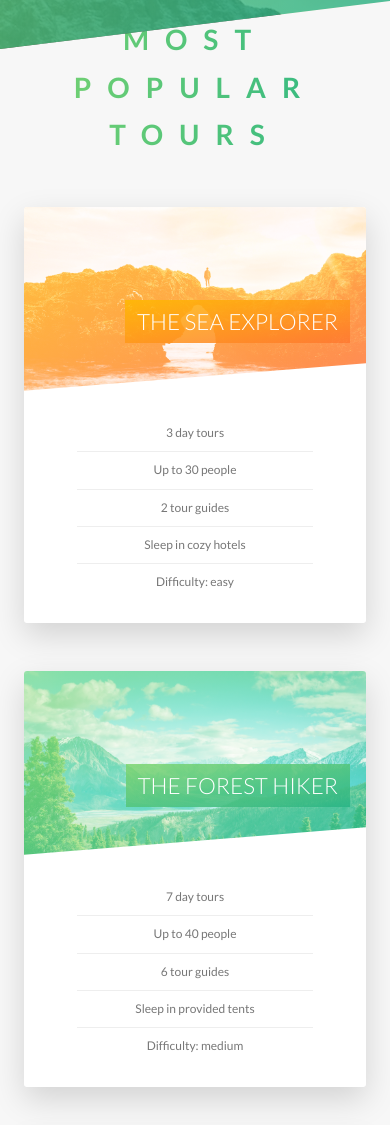
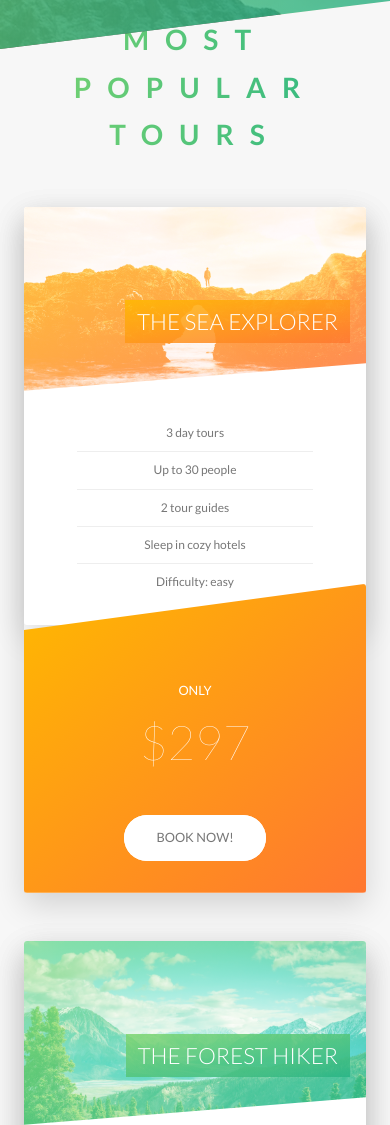
Before and after one commit to Naveen-S/natours, a website: page index.html in a window 390 px wide. Shown: the part 2664-3789 px from the top of the page. Drawn offline with Linux system fonts and the light colour scheme.

Commit message:
Media queries again.

```diff
--- a/sass/components/_card.scss
+++ b/sass/components/_card.scss
@@ -122,4 +122,71 @@
             text-transform: uppercase;
         }
     }
+
+    @include respond(tab-port) {
+        position: relative;
+        height: auto;
+        border-radius: 3px;
+        background-color: $color-white;
+        box-shadow: 0 1.5rem 4rem rgba($color-black, .15);
+        &__side {
+            height: auto;
+            transition: transform 0.8s ease;
+            position: relative;
+            width: 100%;
+
+            &--front {
+                height: auto;
+            }
+            &--back {
+                clip-path: polygon(0 15%, 100% 0, 100% 100%, 0 100%);
+                height: auto;
+                margin-top: -12%;
+                transform: rotateY(0deg);
+                &-1{
+                    background: linear-gradient(to right bottom, $color-secondary-light, $color-secondary-dark);
+                }
+                &-2 {
+                    background: linear-gradient(to right bottom, $color-primary-light, $color-primary-dark);
+                }
+                &-3{
+                    background: linear-gradient(to right bottom, $color-tertiary-light, $color-tertiary-dark);
+                }
+            }
+        }
+
+        &:hover &__side--front {
+            transform: rotateY(0deg);
+        }
+
+        &:hover &__side--back {
+            transform: rotateY(0deg);
+        }
+
+
+        &__cta {
+            margin: 0 auto;
+            padding: 4rem;
+            text-align: center;
+            padding-top: 7rem;
+        }
+        &__price-box {
+            color: $color-white;
+            margin-bottom: 4rem;
+            margin-top: 5rem;
+
+            &-only {
+                font-size: $default-font-size;
+                text-transform: uppercase;
+            }
+            &-value {
+                font-size: 6rem;
+                font-weight: 100;
+                text-transform: uppercase;
+            }
+        }
+
+    }
+
+
 }
--- a/sass/components/_form.scss
+++ b/sass/components/_form.scss
@@ -15,7 +15,9 @@
         border: 3px solid transparent;
         border-radius: 2px;
         transition: all .3s;
-
+        @include respond(phone){
+            width: 100%
+        }
         &:focus {
             outline: none;
             border-bottom: 3px solid $color-primary;
@@ -50,6 +52,9 @@
     &__radio-group {
         width: 49%;
         display: inline-block;
+        @include respond(phone){
+            width: 100%
+        }
     }
 
     &__radio-input {
--- a/sass/components/_story.scss
+++ b/sass/components/_story.scss
@@ -9,6 +9,15 @@
     transform: skewX(-12deg);
     border-radius: 3px;
 
+    @include respond(tab-port) {
+        width: 100%;
+        padding: 4rem;
+        padding-left: 7rem;
+    }
+
+    @include respond(phone) {
+        transform: skewX(0deg);
+    }
     &__shape {
         width: 15rem;
         height: 15rem;
@@ -18,16 +27,27 @@
         clip-path: circle(50% at 50% 50%);
         transform: translateX(-3rem) skewX(12deg);
         position: relative;
+        @include respond(phone) {
+            transform: translateX(-3rem) skewX(0deg);
+        }
     }
 
     &__image {
         height: 100%;
         transform: translateX(-4rem) scale(1.4);
         transition: all 0.5s;
+        @include respond(phone) {
+            transform: translateX(0) scale(1.4);
+        }
     }
 
     &__text {
         transform: skewX(12deg);
+
+        @include respond(phone) {
+            transform: skewX(0deg);
+
+        }
     }
     &__caption {
         position: absolute;
--- a/sass/pages/_home.scss
+++ b/sass/pages/_home.scss
@@ -52,8 +52,21 @@
     background-size: cover;
     box-shadow: 0 1.5rem 4rem rgba($color-black, 0.2);
 
+    @include respond(tab-land) {
+        background:  linear-gradient(105deg, rgba($color-white, 0.9) 0%, rgba($color-white, 0.9) 65%, transparent 65% ) ,url(../img/nat-10.jpg);
+    }
+    @include respond(tab-port) {
+        background:  linear-gradient(to right, rgba($color-white, 0.9) 0%, rgba($color-white, 0.9) 100%) ,url(../img/nat-10.jpg);
+    }
     &__form {
         width: 50%;
         padding: 6rem;
+        @include respond(tab-land) {
+            width: 65%;
+        }
+
+        @include respond(tab-port) {
+            width: 100%;
+        }
     }
 }
```
Also changed, not shown: css/style.css.
